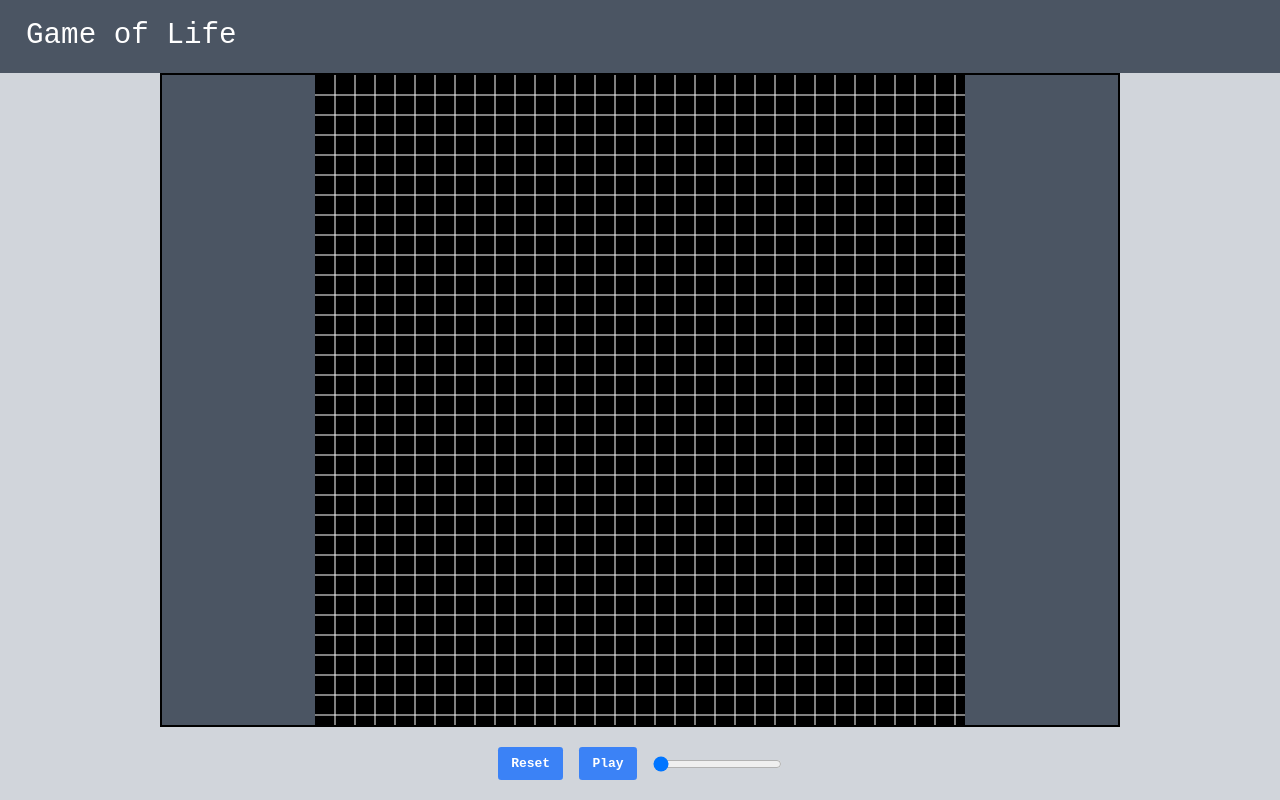
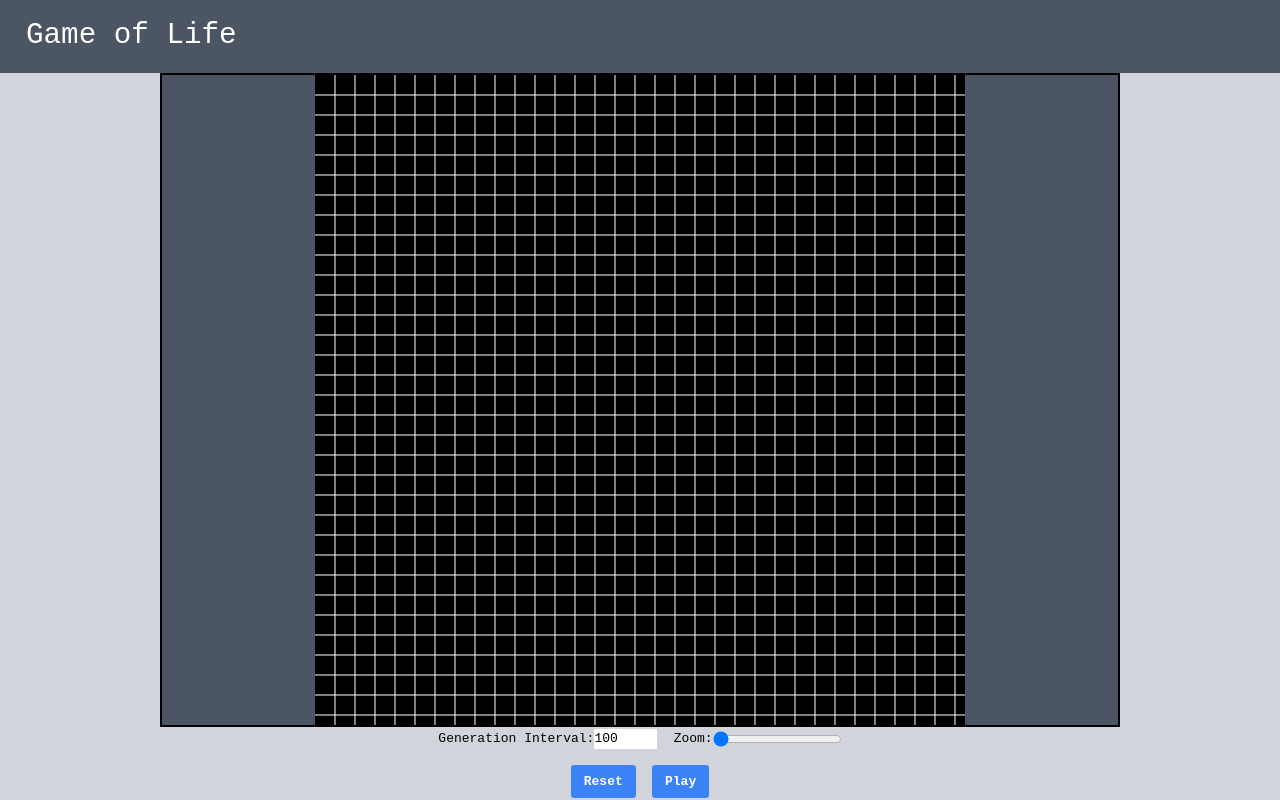
Before and after one commit to omerbenda/game-of-life, a React (Vite) app: page / in a window 1280 px wide. Built offline with nearby package versions, Linux system fonts and the light colour scheme.

Commit message:
feat(App.tsx): Add interval input, change layout of controls

```diff
--- a/src/Pages/AppPage/App.tsx
+++ b/src/Pages/AppPage/App.tsx
@@ -6,13 +6,18 @@ import Vector2D from './Types/Vector2D';
 
 const DEFAULT_GRID_SIZE = 100;
 const DEFAULT_GENERATION_INTERVAL = 100;
+const MIN_GEN_INTERVAL = 5;
 const DEFAULT_ZOOM = 1;
+const MAX_ZOOM = 31;
 
 const AppPage = () => {
   const [grid, setGrid] = useState<boolean[][]>(createGrid(DEFAULT_GRID_SIZE));
   const [position, setPosition] = useState<Vector2D>({ x: 0, y: 0 });
   const [zoom, setZoom] = useState<number>(DEFAULT_ZOOM);
   const [playing, setPlaying] = useState<boolean>(false);
+  const [genInterval, setGenInterval] = useState<number>(
+    DEFAULT_GENERATION_INTERVAL
+  );
 
   const onCellClicked = useMemo(
     () =>
@@ -41,13 +46,13 @@ const AppPage = () => {
     if (playing) {
       const generationTimer = setInterval(() => {
         setGrid(createNextGen);
-      }, DEFAULT_GENERATION_INTERVAL);
+      }, genInterval);
 
       return () => {
         clearInterval(generationTimer);
       };
     }
-  }, [playing]);
+  }, [playing, genInterval]);
 
   return (
     <div className="flex flex-col h-full bg-gray-300">
@@ -69,7 +74,30 @@ const AppPage = () => {
           </div>
         </div>
       </div>
-      <div className="flex justify-center items-center h-32 gap-5">
+      <div className="flex flex-col justify-center items-center h-32 gap-5">
+        <div className="flex gap-5">
+          <div className="flex">
+            <div>Generation Interval: </div>
+            <input
+              type="number"
+              value={genInterval}
+              onChange={(e) => setGenInterval(parseInt(e.target.value))}
+              min={MIN_GEN_INTERVAL}
+              max={10000}
+            />
+          </div>
+          <div className="flex">
+            <div>Zoom: </div>
+            <input
+              type="range"
+              value={zoom}
+              min={DEFAULT_ZOOM}
+              max={MAX_ZOOM}
+              onChange={(e) => setZoom(parseInt(e.target.value))}
+            />
+          </div>
+        </div>
+        <div className="flex gap-5">
           <button
             onClick={() => setGrid(createGrid(DEFAULT_GRID_SIZE))}
             className="bg-blue-500 hover:bg-blue-700 text-white font-bold rounded py-2 px-4"
@@ -82,13 +110,7 @@ const AppPage = () => {
           >
             <div className="select-none">{playing ? 'Stop' : 'Play'}</div>
           </button>
-        <input
-          type="range"
-          value={zoom}
-          min={DEFAULT_ZOOM}
-          max={31}
-          onChange={(e) => setZoom(parseInt(e.target.value))}
-        />
+        </div>
       </div>
     </div>
   );
```
Lines whose indentation alone changed are shown as unchanged.
